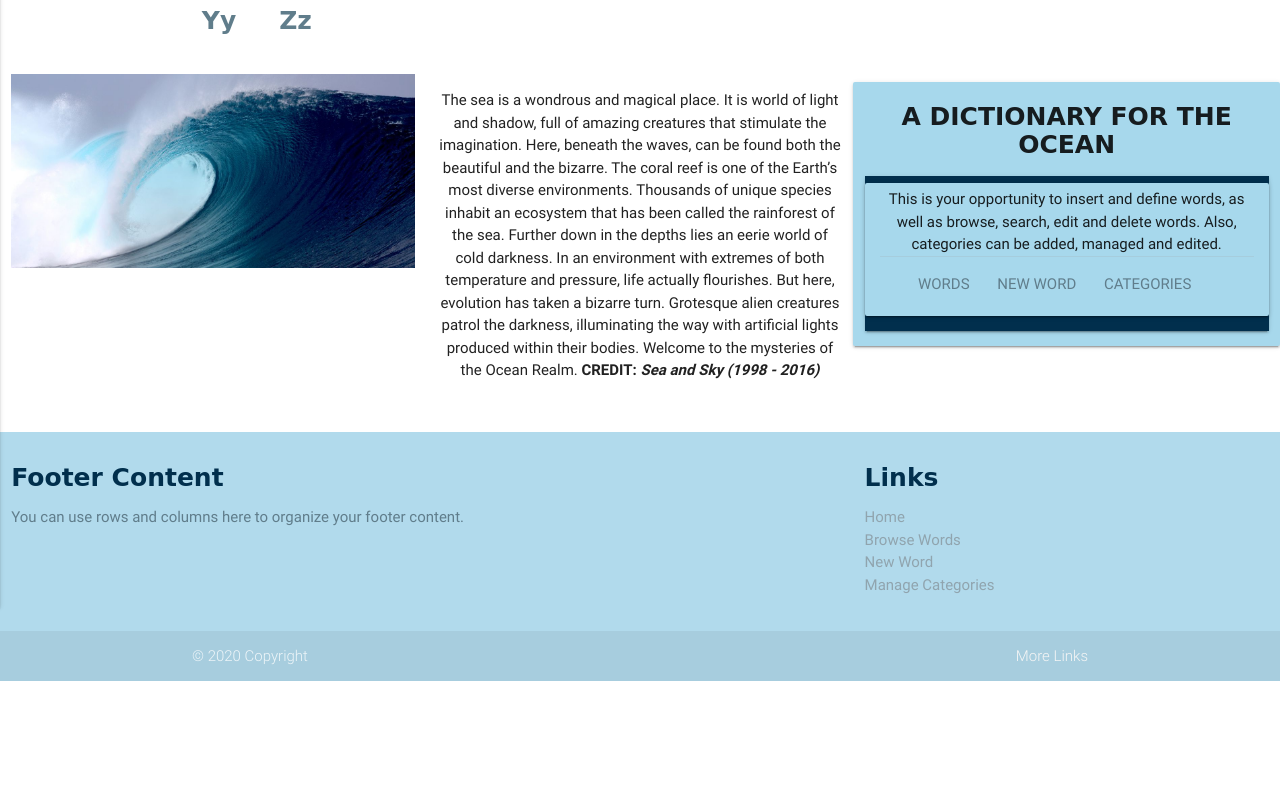
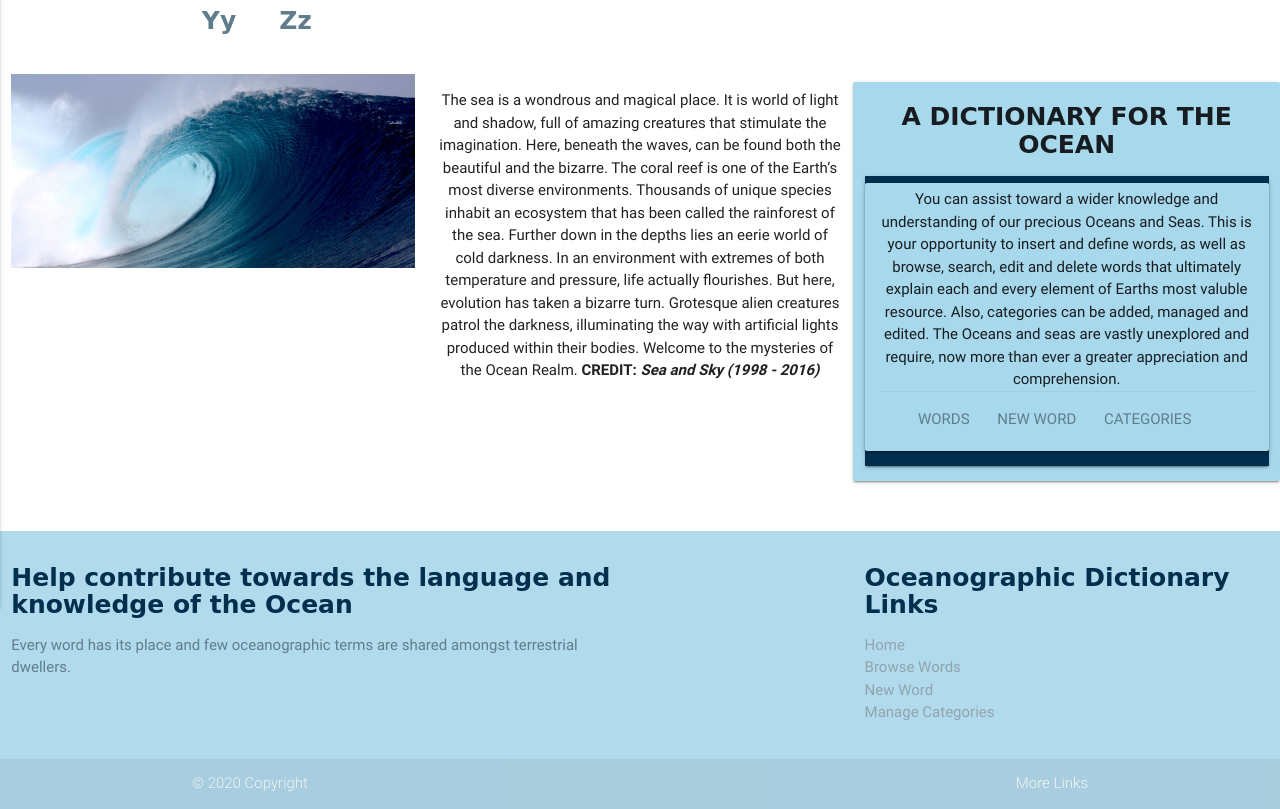
Before and after one commit to RobSimons1/ocean-dictionary, a Flask app: page / in a window 1280 px wide. Shown: the part 253-1062 px from the top of the page. Before the commit the page ends 934 px from the top, so only its background shows below. Run offline with Flask 2, Linux system fonts and the light colour scheme; data that the repository does not hold is empty; some libraries are stand-ins or nearby versions; some web fonts are replaced.

Commit message:
Footer and Card Content updated

```diff
--- a/templates/base.html
+++ b/templates/base.html
@@ -178,12 +178,12 @@
 
 		<div class="row">
 			<div class="col l6 s12">
-				<h5 class="footer-header">Footer Content</h5>
-				<p class="blue-grey-text">You can use rows and columns here to organize your footer content.
+				<h5 class="footer-header">Help contribute towards the language and knowledge of the Ocean</h5>
+				<p class="blue-grey-text">Every word has its place and few oceanographic terms are shared amongst terrestrial dwellers.
 				</p>
 			</div>
 			<div class="col l4 offset-l2 s12">
-				<h5 class="footer-header">Links</h5>
+				<h5 class="footer-header">Oceanographic Dictionary Links</h5>
 				<ul>
 					<li><a class="blue-grey-text text-lighten-2" href="{{url_for('show_words')}}">Home</a></li>
 					<li><a class="blue-grey-text text-lighten-2" href="{{url_for('get_words')}}">Browse Words</a></li>
--- a/templates/index.html
+++ b/templates/index.html
@@ -37,9 +37,9 @@
 							<div class="card-panel">
 								<div class="card-content">
 
-									<p>This is your opportunity to insert and define words, as well as browse, search,
-										edit and
-										delete words. Also, categories can be added, managed and edited.</p>
+									<p>You can assist toward a wider knowledge and understanding of our precious Oceans and Seas. This is your opportunity to insert and define words, as well as browse, search,
+										edit and delete words that ultimately explain each and every element of Earths most valuble resource. Also, categories can be added, managed and edited. The Oceans and seas are vastly unexplored and require, now more than ever a greater
+                                        appreciation and comprehension.</p>
 
 
 									<div class="card-action">
```
